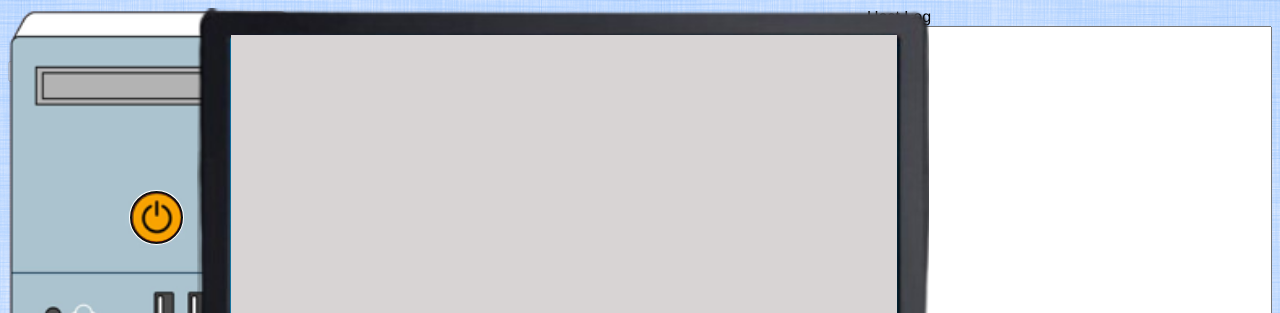
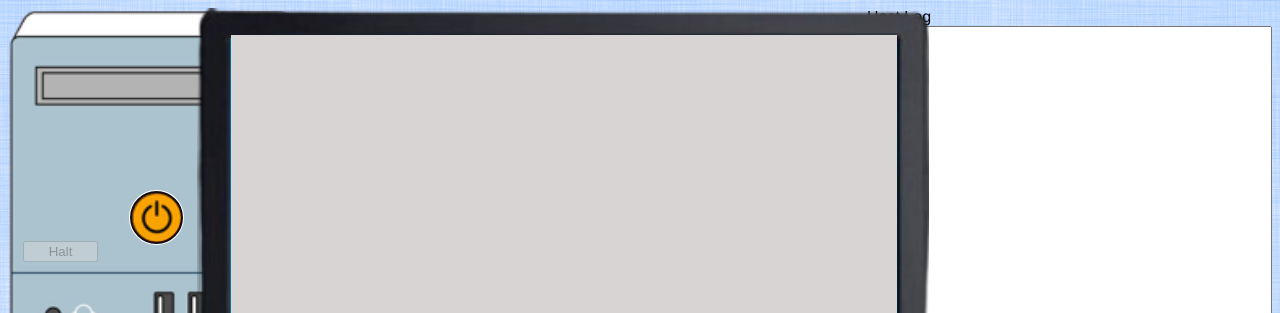
Before and after one commit to kiikoh/KeeDOS, a plain HTML site: page index.html in a window 1280 px wide. Shown: the top 313 px of the page. Drawn offline with Linux system fonts and the light colour scheme.

Commit message:
add buttons back

```diff
--- a/tsos.css
+++ b/tsos.css
@@ -36,7 +36,19 @@ h3 {
 }
 
 .normal_button {
-  width: 100px;
+  width: 75px;
+  position: relative;
+  display: block;
+}
+
+#btnHaltOS {
+  top: 180px;
+  left: 15px;
+}
+
+#btnReset {
+  top: 160px;
+  left: 210px;
 }
 
 .footerText {
@@ -113,7 +125,6 @@ h3 {
   border: solid red 2px;
   top: 183px;
   left: 122px;
-  position: relative;
 }
 
 #btnStartOS:hover {
```
